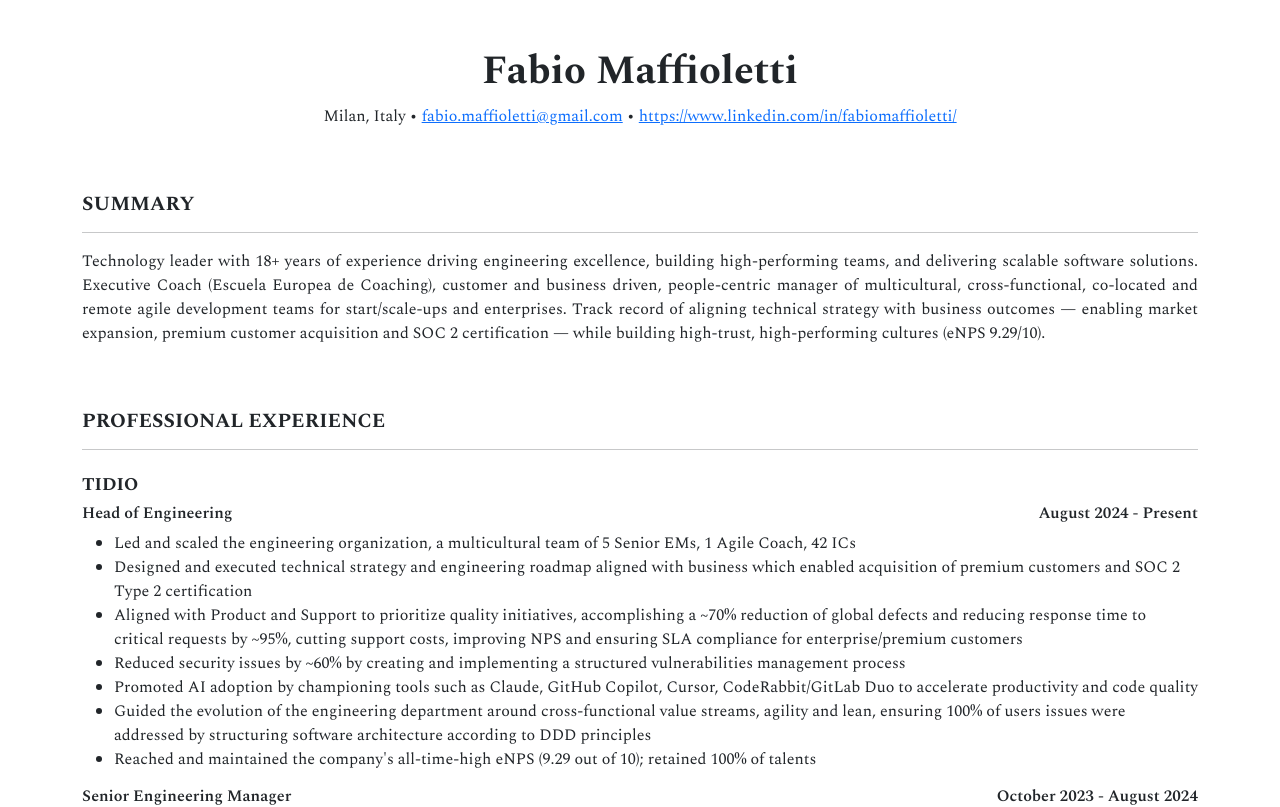
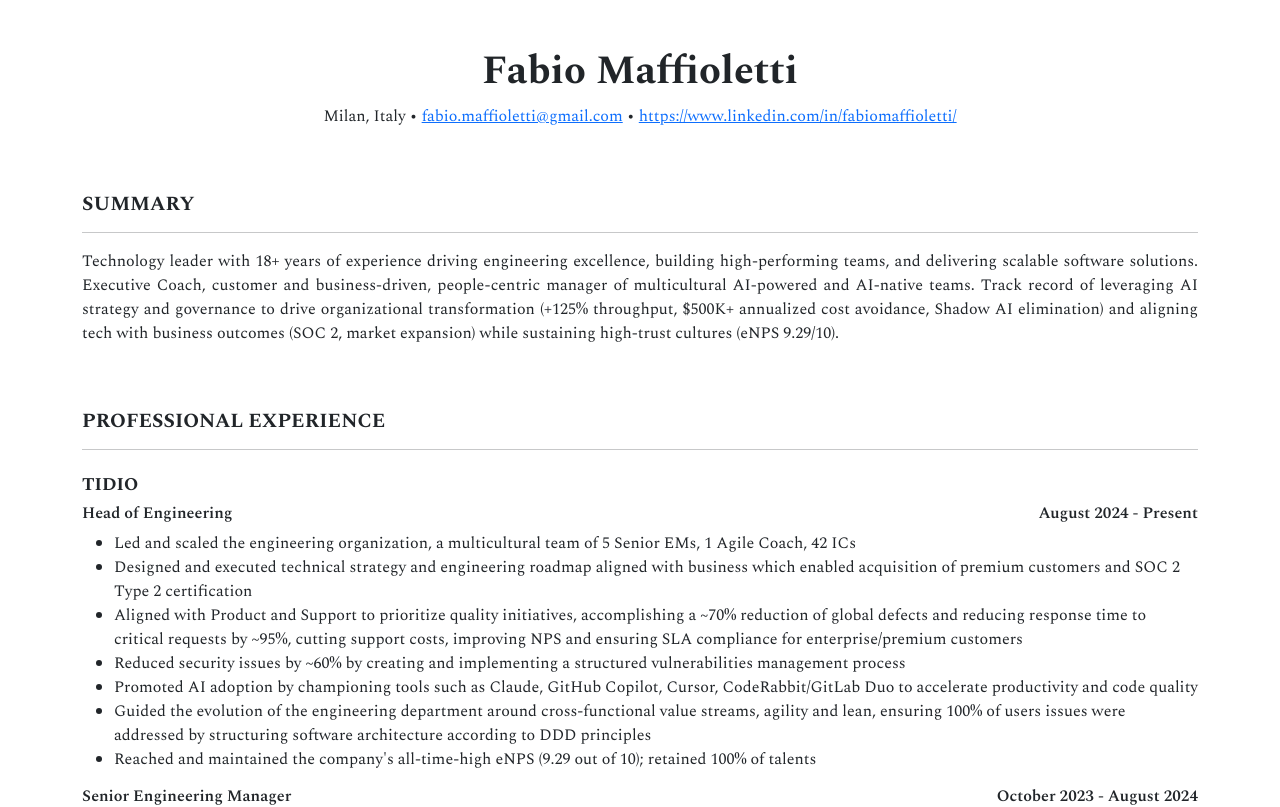
Before and after one commit to fabiomaffioletti/fabiomaffioletti.github.io, a Next.js app: page / in a window 1280 px wide. Shown: the top 807 px of the page. Built offline with nearby package versions, Linux system fonts and the light colour scheme.

Commit message:
Update summary with AI leadership results

```diff
--- a/src/components/Summary.tsx
+++ b/src/components/Summary.tsx
@@ -12,13 +12,13 @@ export default function Summary() {
         <p>
           Technology leader with {yearsSinceStart}+ years of experience driving
           engineering excellence, building high-performing teams, and delivering
-          scalable software solutions. Executive Coach (Escuela Europea de
-          Coaching), customer and business driven, people-centric manager of
-          multicultural, cross-functional, co-located and remote agile
-          development teams for start/scale-ups and enterprises. Track record of
-          aligning technical strategy with business outcomes — enabling market
-          expansion, premium customer acquisition and SOC 2 certification — while
-          building high-trust, high-performing cultures (eNPS 9.29/10).
+          scalable software solutions. Executive Coach, customer and
+          business-driven, people-centric manager of multicultural AI-powered and
+          AI-native teams. Track record of leveraging AI strategy and governance
+          to drive organizational transformation (+125% throughput, $500K+
+          annualized cost avoidance, Shadow AI elimination) and aligning tech with
+          business outcomes (SOC 2, market expansion) while sustaining high-trust
+          cultures (eNPS 9.29/10).
         </p>
       </div>
     </div>
```
